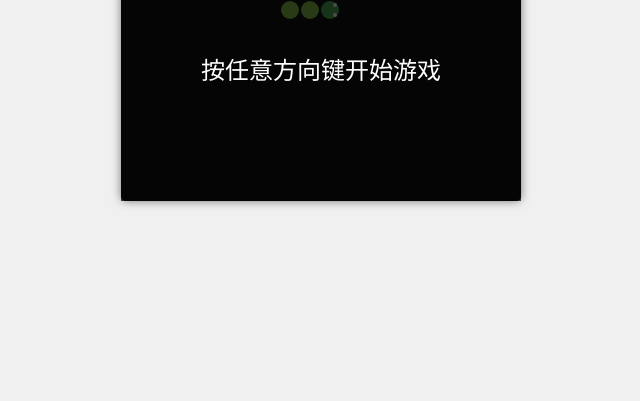
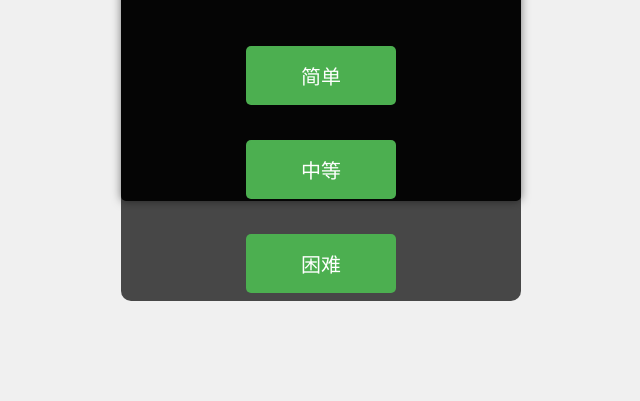
Before and after one commit to Amspt666/snack, a plain HTML site: page index.html in a window 1280 px wide. Shown: the part 399-800 px from the top of the page, without its empty margins (319-959 px from the left). Drawn offline with Linux system fonts and the light colour scheme.

Commit message:
Update index.html

```diff
--- a/index.html
+++ b/index.html
@@ -1,7 +1,9 @@
 <!DOCTYPE html>
-<html>
+<html lang="zh">
 <head>
-    <title>高级贪吃蛇游戏</title>
+    <meta charset="UTF-8">
+    <meta name="viewport" content="width=device-width, initial-scale=1.0">
+    <title>贪吃的太空人</title>
     <style>
         body {
             display: flex;
@@ -25,8 +27,8 @@
             position: absolute;
             top: 0;
             left: 0;
-            width: 100%;
-            height: 100%;
+            width: 400px; /* Adjust the width */
+            height: 500px; /* Adjust the height */
             display: flex;
             flex-direction: column;
             justify-content: center;
@@ -34,17 +36,19 @@
             background-color: rgba(0, 0, 0, 0.7);
             color: white;
             font-size: 24px;
+            border-radius: 10px;
         }
         button {
             margin-top: 20px;
-            padding: 10px 20px;
-            font-size: 18px;
+            padding: 15px 30px; /* Increase button size */
+            font-size: 20px; /* Adjust font size */
             background-color: #4CAF50;
             color: white;
             border: none;
             border-radius: 5px;
             cursor: pointer;
             transition: background-color 0.3s;
+            width: 150px; /* Set fixed width for buttons */
         }
         button:hover {
             background-color: #45a049;
@@ -56,6 +60,12 @@
             color: white;
             font-size: 20px;
         }
+        #difficultyMenu {
+            display: flex;
+            flex-direction: column;
+            align-items: center;
+            gap: 15px; /* Increase gap between buttons */
+        }
     </style>
 </head>
 <body>
@@ -63,7 +73,12 @@
         <canvas id="gameCanvas" width="400" height="400"></canvas>
         <div id="gameOverlay">
             <h1>贪吃蛇游戏</h1>
-            <p id="gameMessage">按任意方向键开始游戏</p>
+            <p id="gameMessage">选择难度开始游戏</p>
+            <div id="difficultyMenu">
+                <button onclick="setDifficulty('easy')">简单</button>
+                <button onclick="setDifficulty('medium')">中等</button>
+                <button onclick="setDifficulty('hard')">困难</button>
+            </div>
             <button id="restartButton" style="display: none;">重新开始</button>
         </div>
         <div id="scoreDisplay">得分: 0</div>
@@ -73,7 +88,6 @@
         // 游戏常量
         const GRID_SIZE = 20;
         const CELL_SIZE = 20;
-        const FPS = 15;
 
         // 游戏变量
         let canvas, ctx;
@@ -84,9 +98,11 @@
         let lastRenderTime = 0;
         let gameStarted = false;
         let gameOver = false;
+        let difficulty = 'medium'; // 默认难度中等
+        let FPS = 15; // 默认帧率
 
         // DOM元素
-        let gameOverlay, gameMessage, restartButton, scoreDisplay;
+        let gameOverlay, gameMessage, restartButton, scoreDisplay, difficultyMenu;
 
         // 初始化游戏
         function init() {
@@ -96,11 +112,31 @@
             gameMessage = document.getElementById('gameMessage');
             restartButton = document.getElementById('restartButton');
             scoreDisplay = document.getElementById('scoreDisplay');
+            difficultyMenu = document.getElementById('difficultyMenu');
 
             // 设置事件监听
             document.addEventListener('keydown', handleKeyPress);
             restartButton.addEventListener('click', resetGame);
 
+            // 显示难度选择菜单
+            difficultyMenu.style.display = 'flex';
+        }
+
+        // 设置游戏难度
+        function setDifficulty(level) {
+            difficulty = level;
+            switch (difficulty) {
+                case 'easy':
+                    FPS = 10;
+                    break;
+                case 'medium':
+                    FPS = 15;
+                    break;
+                case 'hard':
+                    FPS = 20;
+                    break;
+            }
+            difficultyMenu.style.display = 'none'; // 隐藏难度选择菜单
             resetGame();
         }
 
@@ -202,73 +238,25 @@
             ctx.fillStyle = '#111';
             ctx.fillRect(0, 0, canvas.width, canvas.height);
 
-            // 绘制食物
-            ctx.fillStyle = '#FF5252';
-            ctx.beginPath();
-            ctx.arc(
-                food.x * CELL_SIZE + CELL_SIZE / 2,
-                food.y * CELL_SIZE + CELL_SIZE / 2,
-                CELL_SIZE / 2 - 2,
-                0,
-                Math.PI * 2
-            );
-            ctx.fill();
+            // 绘制食物（使用🍺 emoji）
+            ctx.font = `${CELL_SIZE}px Arial`;
+            ctx.fillStyle = 'white';
+            ctx.fillText('🍺', food.x * CELL_SIZE, food.y * CELL_SIZE + CELL_SIZE);
 
             // 绘制蛇
             snake.forEach((segment, index) => {
-                // 蛇头用不同颜色
                 const isHead = index === 0;
-                ctx.fillStyle = isHead ? '#4CAF50' : '#8BC34A';
+                let emoji;
 
-                // 蛇身圆角效果
-                const radius = CELL_SIZE / 2 - 1;
-                const x = segment.x * CELL_SIZE + radius;
-                const y = segment.y * CELL_SIZE + radius;
+                // 蛇头使用😍 emoji，蛇身使用🫣 emoji
+                if (isHead) {
+                    emoji = '😍'; // 蛇头
+                } else {
+                    emoji = '🫣'; // 蛇身
+                }
 
-                ctx.beginPath();
-                ctx.arc(x, y, radius, 0, Math.PI * 2);
-                ctx.fill();
-
-                // 蛇头添加眼睛
-                if (isHead) {
-                    ctx.fillStyle = 'white';
-
-                    // 根据方向计算眼睛位置
-                    let eye1X, eye1Y, eye2X, eye2Y;
-                    const eyeOffset = CELL_SIZE / 4;
-
-                    switch (direction) {
-                        case 'up':
-                            eye1X = x - eyeOffset;
-                            eye1Y = y - eyeOffset;
-                            eye2X = x + eyeOffset;
-                            eye2Y = y - eyeOffset;
-                            break;
-                        case 'down':
-                            eye1X = x - eyeOffset;
-                            eye1Y = y + eyeOffset;
-                            eye2X = x + eyeOffset;
-                            eye2Y = y + eyeOffset;
-                            break;
-                        case 'left':
-                            eye1X = x - eyeOffset;
-                            eye1Y = y - eyeOffset;
-                            eye2X = x - eyeOffset;
-                            eye2Y = y + eyeOffset;
-                            break;
-                        case 'right':
-                            eye1X = x + eyeOffset;
-                            eye1Y = y - eyeOffset;
-                            eye2X = x + eyeOffset;
-                            eye2Y = y + eyeOffset;
-                            break;
-                    }
-
-                    ctx.beginPath();
-                    ctx.arc(eye1X, eye1Y, 2, 0, Math.PI * 2);
-                    ctx.arc(eye2X, eye2Y, 2, 0, Math.PI * 2);
-                    ctx.fill();
-                }
+                // 绘制表情
+                ctx.fillText(emoji, segment.x * CELL_SIZE, segment.y * CELL_SIZE + CELL_SIZE);
             });
         }
 
```
